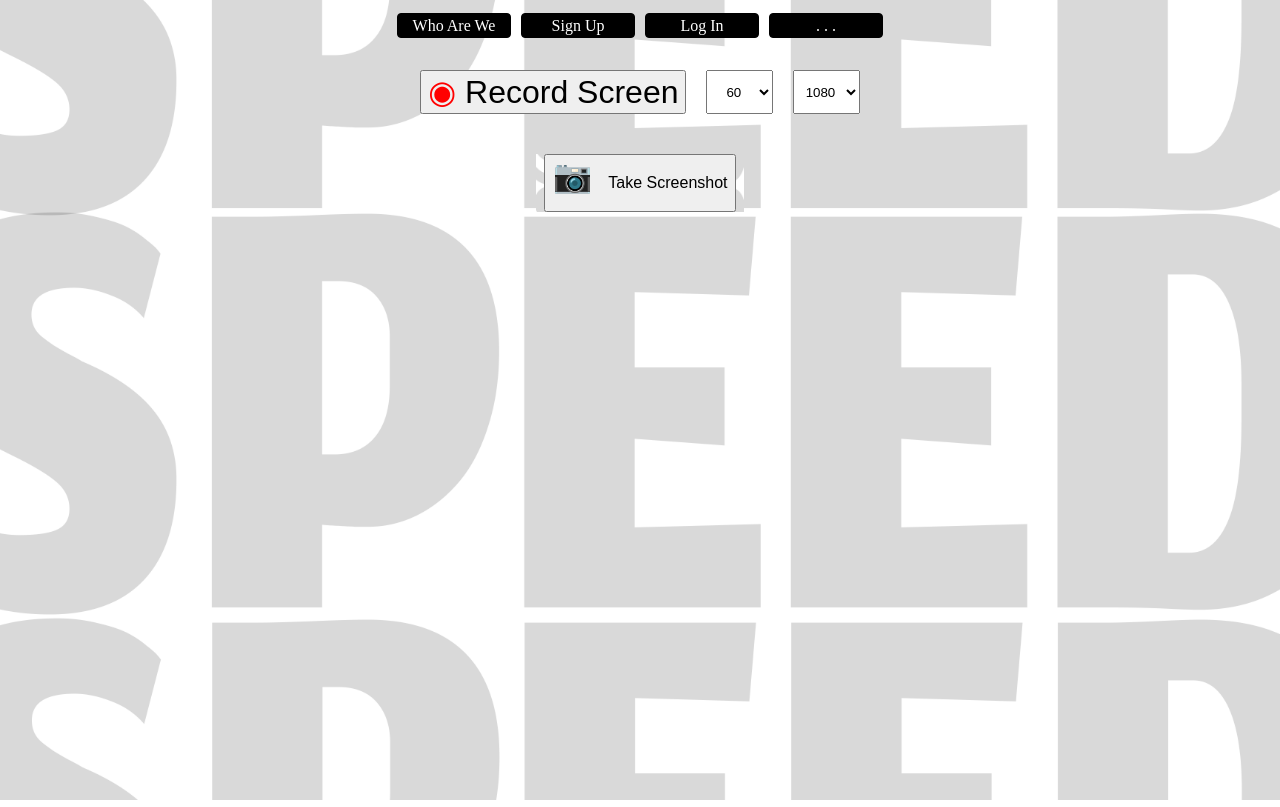
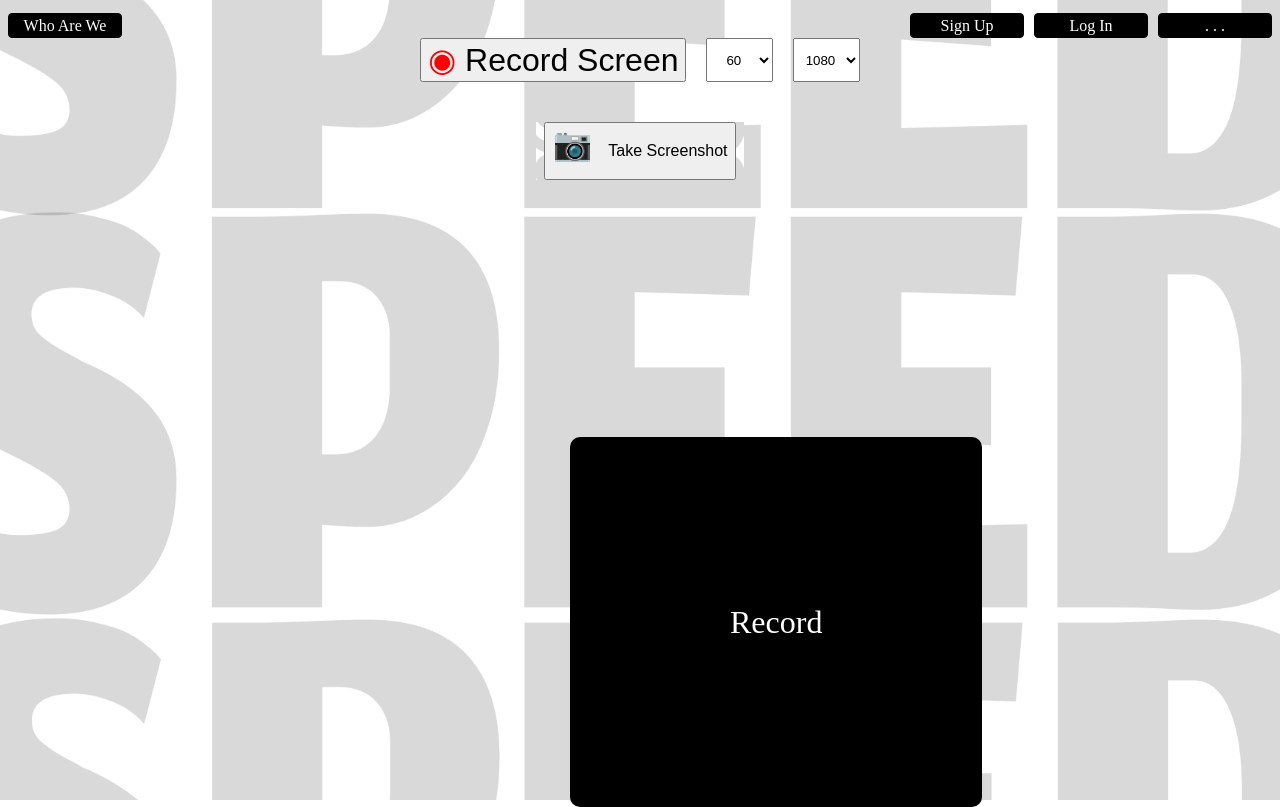
Before and after one commit to DevGiovanniLC/proyecto-ps, an Angular app: page / in a window 1280 px wide. Built offline with nearby package versions, Linux system fonts and the light colour scheme.

Commit message:
Cambios CCS

```diff
--- a/src/app/app-component/app.component.html
+++ b/src/app/app-component/app.component.html
@@ -1,5 +1,5 @@
+<header></header>
 <main>
-    <header></header>
     <app-record-button/>
     <app-screenshot-button/>
 </main>
--- a/src/app/header/header.component.css
+++ b/src/app/header/header.component.css
@@ -13,8 +13,7 @@ button {
 
 .header {
     height: 20%;
-    display: flex;
-    align-items: center; /* Centra verticalmente los elementos */
+    display: flex; /* Centra verticalmente los elementos */
 }
 
 .primary {
--- a/src/app/record-button/record-button.component.css
+++ b/src/app/record-button/record-button.component.css
@@ -23,3 +23,30 @@ em{
 	color: red;
 	font-size: 1em;
 }
+
+p {
+position: absolute;
+padding: 5em;
+
+left: 570px;
+top: 405px;
+background: #000000;
+border-radius: 10px;
+/* RECORD */
+
+font-family: 'Jomhuria';
+font-style: normal;
+font-weight: 400;
+font-size: 2em;
+line-height: 50px;
+text-align: center;
+align-items: center;
+display: flex;
+justify-content: center;
+
+color: #FFFFFF;
+
+
+
+
+}
--- a/src/app/record-button/record-button.component.html
+++ b/src/app/record-button/record-button.component.html
@@ -1,4 +1,5 @@
 <div>
+	<p>Record</p>
 	<button id="record-button"><em>◉</em> Record Screen</button>
 
 	<select id="framerate-selector" [(ngModel)]="framerate_value">
```
Also changed, not shown: src/app/app-component/app.component.css (line endings or trailing spaces).
